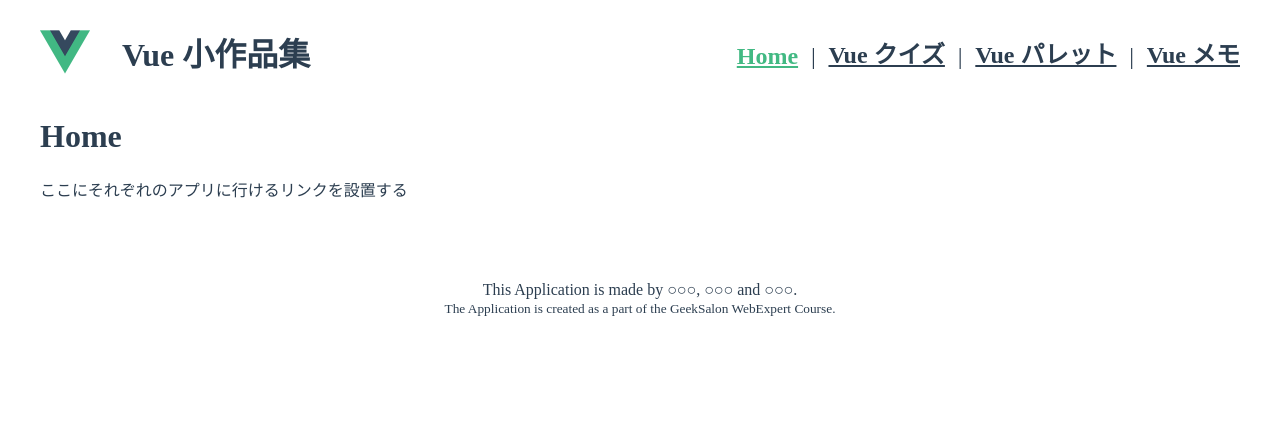
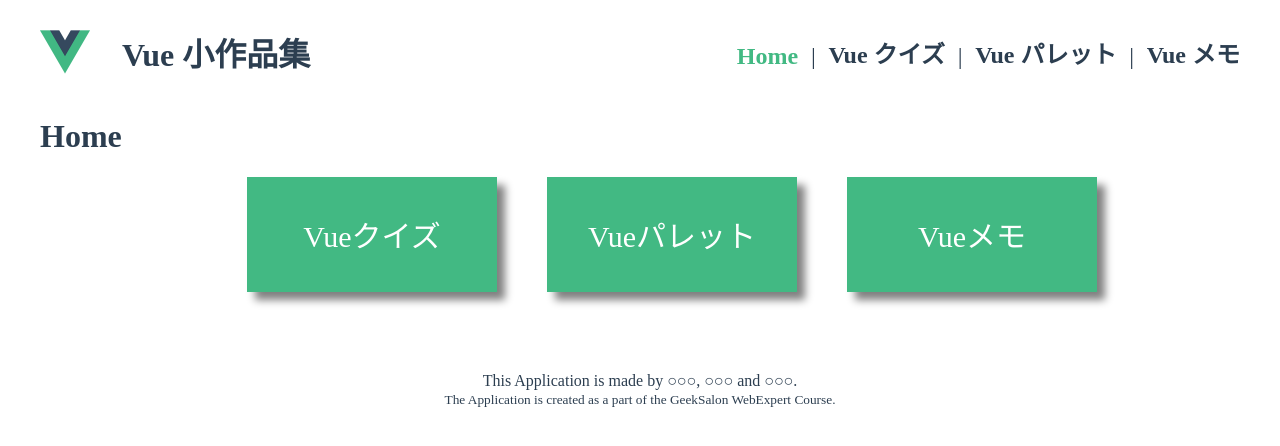
Before and after one commit to webex14-team-6/team-demo-app, a Vue app: page / in a window 1280 px wide. Shown: the top 446 px of the page. Built offline with nearby package versions, Linux system fonts and the light colour scheme.

Commit message:
Homeのリンク作った

```diff
--- a/src/views/HomeView.vue
+++ b/src/views/HomeView.vue
@@ -1,4 +1,44 @@
 <template>
   <h1>Home</h1>
-  <div>ここにそれぞれのアプリに行けるリンクを設置する</div>
+  <div class="links">
+    <div class="link-button">
+      <router-link to="/quiz">Vueクイズ</router-link>
+    </div>
+    <div class="link-button">
+      <router-link to="/palette">Vueパレット</router-link>
+    </div>
+    <div class="link-button">
+      <router-link to="/memo">Vueメモ</router-link>
+    </div>
+  </div>
 </template>
+
+<style>
+a {
+  text-decoration: none;
+  color: white;
+}
+
+.links {
+  width: 100%;
+  display: flex;
+  justify-content: center;
+  gap: 50px;
+}
+
+.link-button {
+  width: 250px;
+  height: 80px;
+  background-color: #42b983;
+
+  font-size: 30px;
+  text-align: center;
+  padding-top: 35px;
+
+  box-shadow: 8px 8px 8px gray;
+}
+
+.link-button:hover {
+  transform: scale(1.05);
+}
+</style>
```
